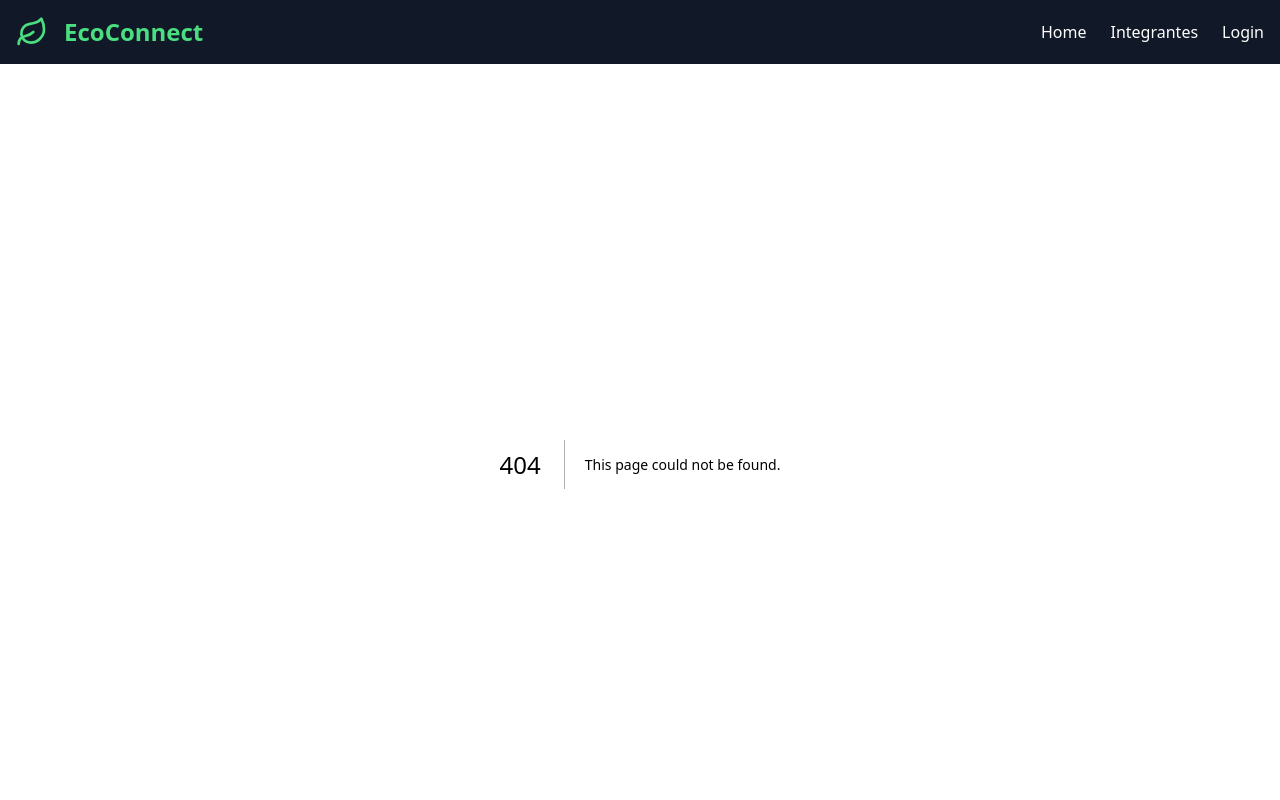
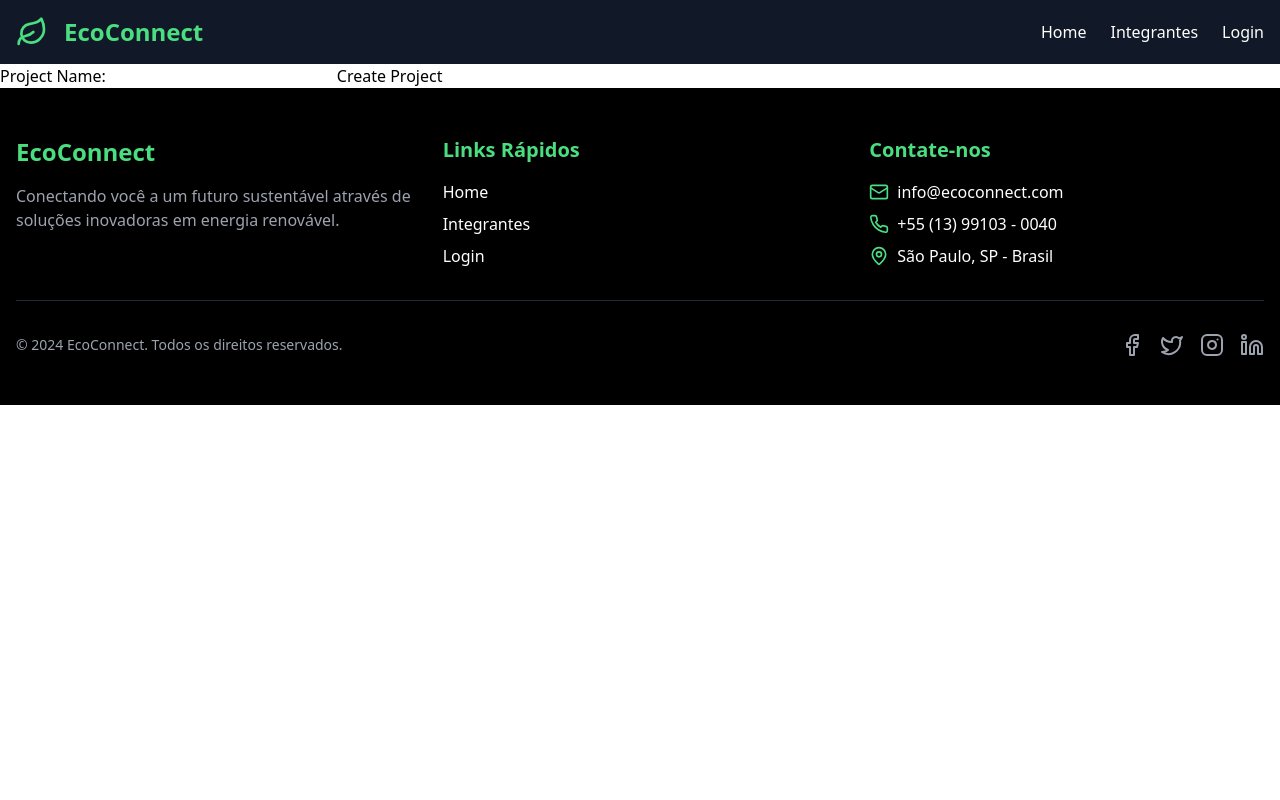
Before and after one commit to ThomasRodri/global, a Next.js app: page /ProjetosPage in a window 1280 px wide. Before the commit this address had no page. Shown: the top 800 px of the page. Built offline with nearby package versions, Linux system fonts and the light colour scheme.

Commit message:
criando page projetos e adicionando use client a eles

```diff
--- a/src/app/Projetos/create.tsx
+++ b/src/app/Projetos/create.tsx
@@ -1,4 +1,4 @@
-
+'use client'
 import React, { useState } from 'react';
 
 const CreateProject = () => {
--- a/src/app/Projetos/createProject.tsx
+++ b/src/app/Projetos/createProject.tsx
@@ -1,4 +1,4 @@
-
+'use client'
 import React, { useState } from "react";
 
 export default function CreateProject() {
--- a/src/app/Projetos/delete.tsx
+++ b/src/app/Projetos/delete.tsx
@@ -1,4 +1,4 @@
-
+'use client'
 import React from 'react';
 import { useRouter } from 'next/router';
 
--- a/src/app/Projetos/deleteProject.tsx
+++ b/src/app/Projetos/deleteProject.tsx
@@ -1,4 +1,4 @@
-
+'use client'
 import React, { useState } from "react";
 
 export default function DeleteProject() {
--- a/src/app/Projetos/fetchProjects.tsx
+++ b/src/app/Projetos/fetchProjects.tsx
@@ -1,4 +1,4 @@
-
+'use client'
 import React, { useEffect, useState } from "react";
 
 export default function FetchProjects() {
--- a/src/app/Projetos/index.tsx
+++ b/src/app/Projetos/index.tsx
@@ -1,4 +1,4 @@
-
+'use client'
 import React, { useEffect, useState } from 'react';
 
 interface Project {
--- a/src/app/Projetos/update.tsx
+++ b/src/app/Projetos/update.tsx
@@ -1,4 +1,4 @@
-
+'use client'
 import React, { useState } from 'react';
 import { useRouter } from 'next/router';
 
--- a/src/app/Projetos/updateProject.tsx
+++ b/src/app/Projetos/updateProject.tsx
@@ -1,4 +1,4 @@
-
+'use client'
 import React, { useState } from "react";
 
 export default function UpdateProject() {
--- /dev/null
+++ b/src/app/ProjetosPage/page.tsx
@@ -0,0 +1,7 @@
+import CreateProject from "../Projetos/createProject";
+
+export default function ProjetosPage(){
+    return(
+        <CreateProject/>
+    )
+}
--- a/src/app/page.tsx
+++ b/src/app/page.tsx
@@ -1,5 +1,6 @@
 
 import Carrossel from "@/components/Carrossel";
+
 
 
 export default function Home() {
```
